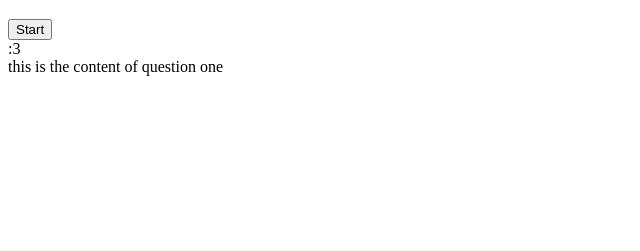
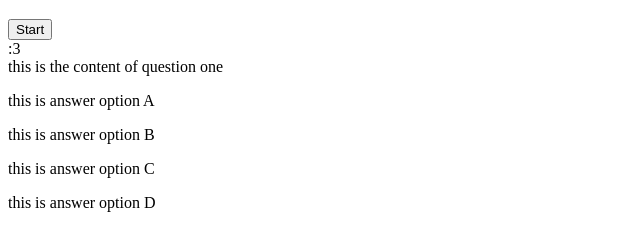
Before and after one commit to Flying-S-Ranch/javascript-quiz-game, a plain HTML site: page index.html in a window 1280 px wide. Both pictures are taken after a click on the button "Start". Shown: the part 61-312 px from the top of the page, without its empty margins (0-640 px from the left). Drawn offline with Linux system fonts and the light colour scheme.

Commit message:
adds draft of answer placement

```diff
--- a/assets/script.js
+++ b/assets/script.js
@@ -2,6 +2,10 @@
 var startBtn = document.querySelector("#start")
 var timeEl = document.querySelector("#time")
 var questionEl = document.querySelector("#question")
+var answerA = document.querySelector("#a")
+var answerB = document.querySelector("#b")
+var answerC = document.querySelector("#c")
+var answerD = document.querySelector("#d")
 
 // DATA / STATE
 var secondsLeft = 5;
@@ -11,7 +15,7 @@ var question1 = {
     a: "this is answer option A",
     b: "this is answer option B",
     c: "this is answer option C",
-    d: "this is answer option d"
+    d: "this is answer option D"
 }
 
 var question2 = {
@@ -19,7 +23,7 @@ var question2 = {
     a: "this is answer option A",
     b: "this is answer option B",
     c: "this is answer option C",
-    d: "this is answer option d"
+    d: "this is answer option D"
 }
 
 var question3 = {
@@ -27,7 +31,7 @@ var question3 = {
     a: "this is answer option A",
     b: "this is answer option B",
     c: "this is answer option C",
-    d: "this is answer option d"
+    d: "this is answer option D"
 }
 
 var quizQuestions = [question1, question2, question3]
@@ -52,6 +56,10 @@ function alarmClock() {
     timeEl.textContent = "Time's Up!";
     timeEl.setAttribute("style", "font-size: 50px")
     questionEl.textContent = " "
+    answerA.textContent = " "
+    answerB.textContent = " "
+    answerC.textContent = " "
+    answerD.textContent = " "
 }
 
 function displayQuestion() {
@@ -61,6 +69,32 @@ function displayQuestion() {
   questionEl.appendChild(quizContent);
 }
 
+function displayAnswers() {
+  // this code displays answer A
+  var answerContentA = document.createElement("p");
+  answerContentA.textContent= question1.a;
+  console.log(question1.a);
+  answerA.appendChild(answerContentA);
+
+  // this code displays answer B
+  var answerContentB = document.createElement("p");
+  answerContentB.textContent= question1.b;
+  console.log(question1.b);
+  answerB.appendChild(answerContentB);
+
+  // this code displays answer C
+  var answerContentC = document.createElement("p");
+  answerContentC.textContent= question1.c;
+  console.log(question1.c);
+  answerC.appendChild(answerContentC);
+
+  // this code displays answer D
+  var answerContentD = document.createElement("p");
+  answerContentD.textContent= question1.d;
+  console.log(question1.d);
+  answerD.appendChild(answerContentD);
+}
+
 // USER INTERACTIONS
 // user clicks start button
 startBtn.addEventListener("click", function(){
@@ -68,6 +102,8 @@ startBtn.addEventListener("click", function(){
     runTimer();
     // question appears
     displayQuestion();
+    // answers appear
+    displayAnswers();
 } )
 
 
--- a/index.html
+++ b/index.html
@@ -15,6 +15,10 @@
   </header>
   <main>
     <div id="question"></div>
+    <a id="a"></a>
+    <a id="b"></a>
+    <a id="c"></a>
+    <a id="d"></a>
   </main>
   <footer>
 
```
